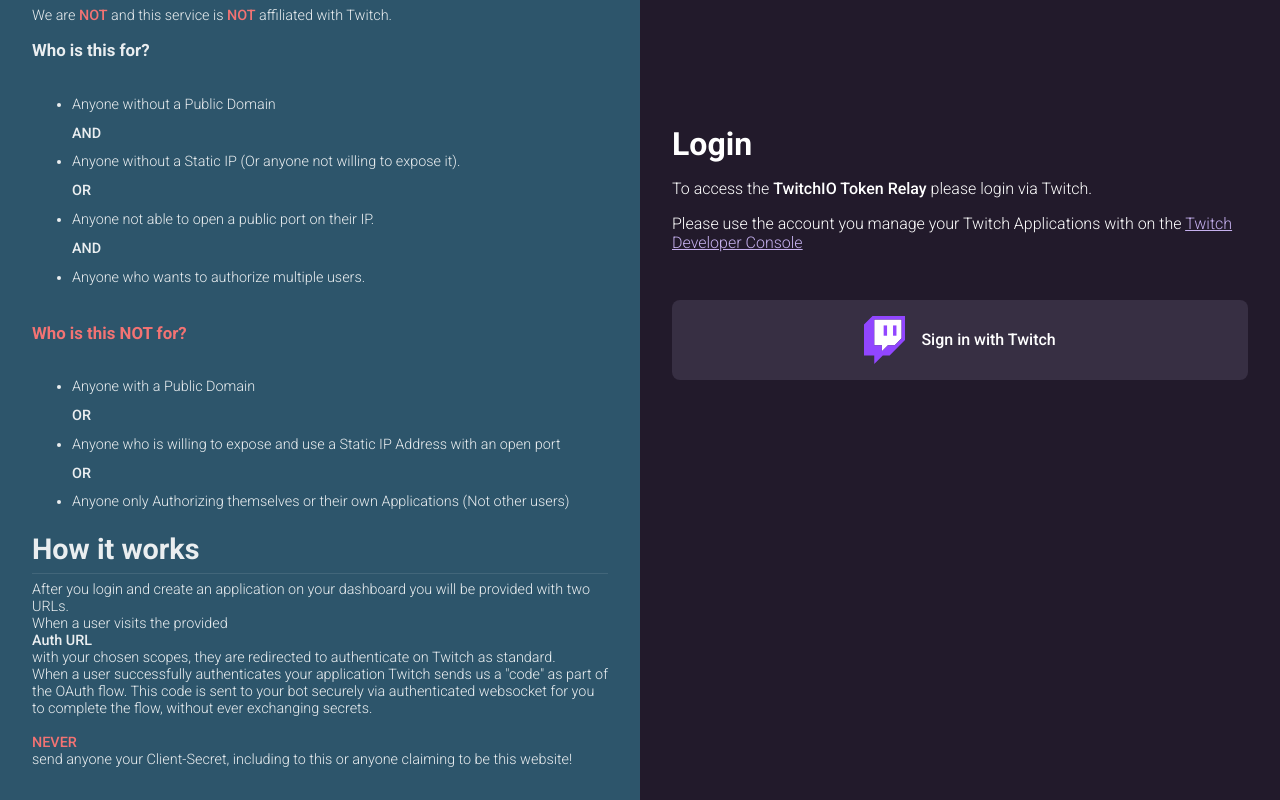
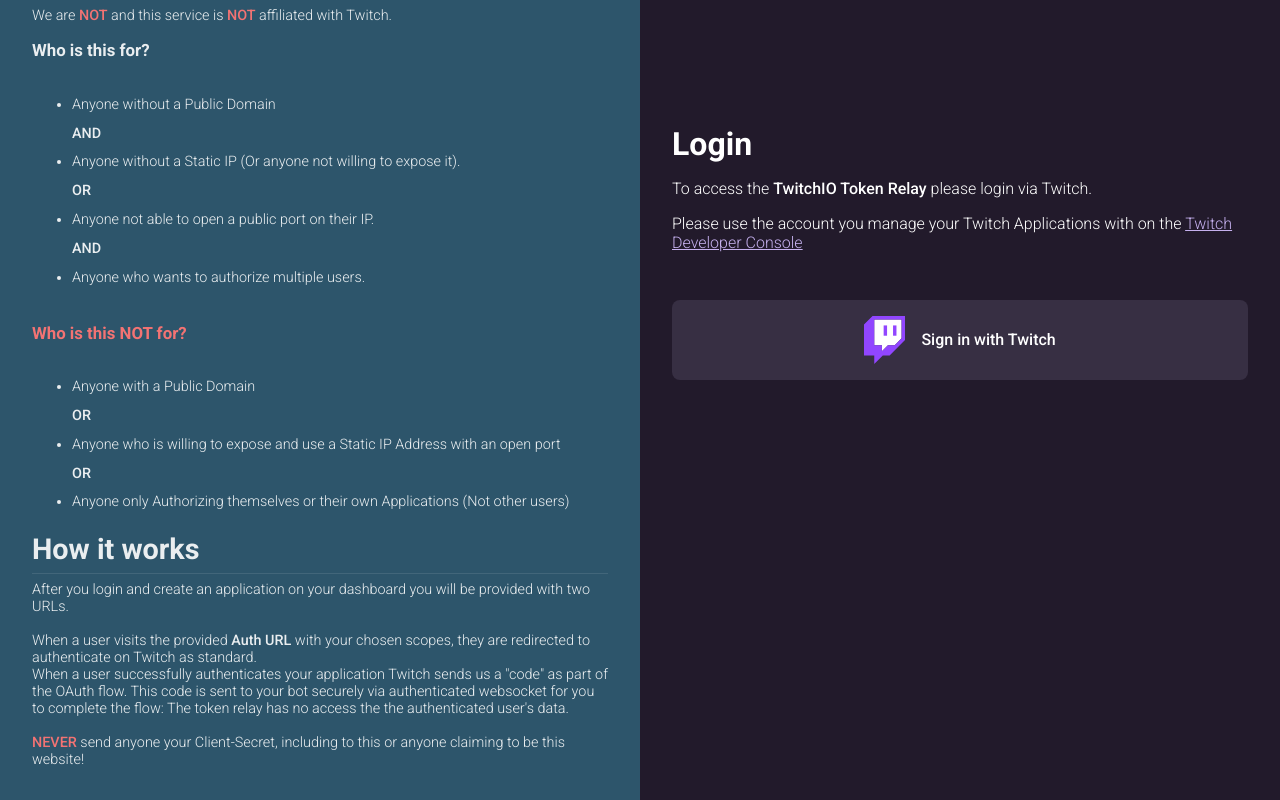
Before and after one commit to PythonistaGuild/twitchio-token-relay, a React app in the folder eira/: page /login in a window 1280 px wide. Shown: the part 295-1095 px from the top of the page. Built offline with nearby package versions, Linux system fonts and the light colour scheme; the HTML template or start-up script is replaced by a standard one.

Commit message:
Update login information

```diff
--- a/eira/src/pages/login.tsx
+++ b/eira/src/pages/login.tsx
@@ -95,13 +95,16 @@ function LoginPage() {
         </div>
         <h1>How it works</h1>
         <hr />
-        After you login and create an application on your dashboard you will be provided with two URLs.<br/>
+        <p>
+          After you login and create an application on your dashboard you will be provided with two URLs.<br/><br/>
 
-        When a user visits the provided <b>Auth URL</b> with your chosen scopes, they are redirected to authenticate on Twitch as standard.<br/>
-        When a user successfully authenticates your application Twitch sends us a "code" as part of the OAuth flow. This code is sent to
-        your bot securely via authenticated websocket for you to complete the flow, without ever exchanging secrets.<br/><br/>
+          When a user visits the provided <b>Auth URL</b> with your chosen scopes, they are redirected to authenticate on Twitch as standard.<br/>
+          When a user successfully authenticates your application Twitch sends us a "code" as part of the OAuth flow. This code is sent to
+          your bot securely via authenticated websocket for you to complete the flow: The token relay has no access the the authenticated user's data.<br/><br/>
 
-        <b className="warningRed">NEVER</b> send anyone your Client-Secret, including to this or anyone claiming to be this website!
+          <b className="warningRed">NEVER</b> send anyone your Client-Secret, including to this or anyone claiming to be this website!
+        </p>
+
       </div>
 
       <div className="loginRight">
```
